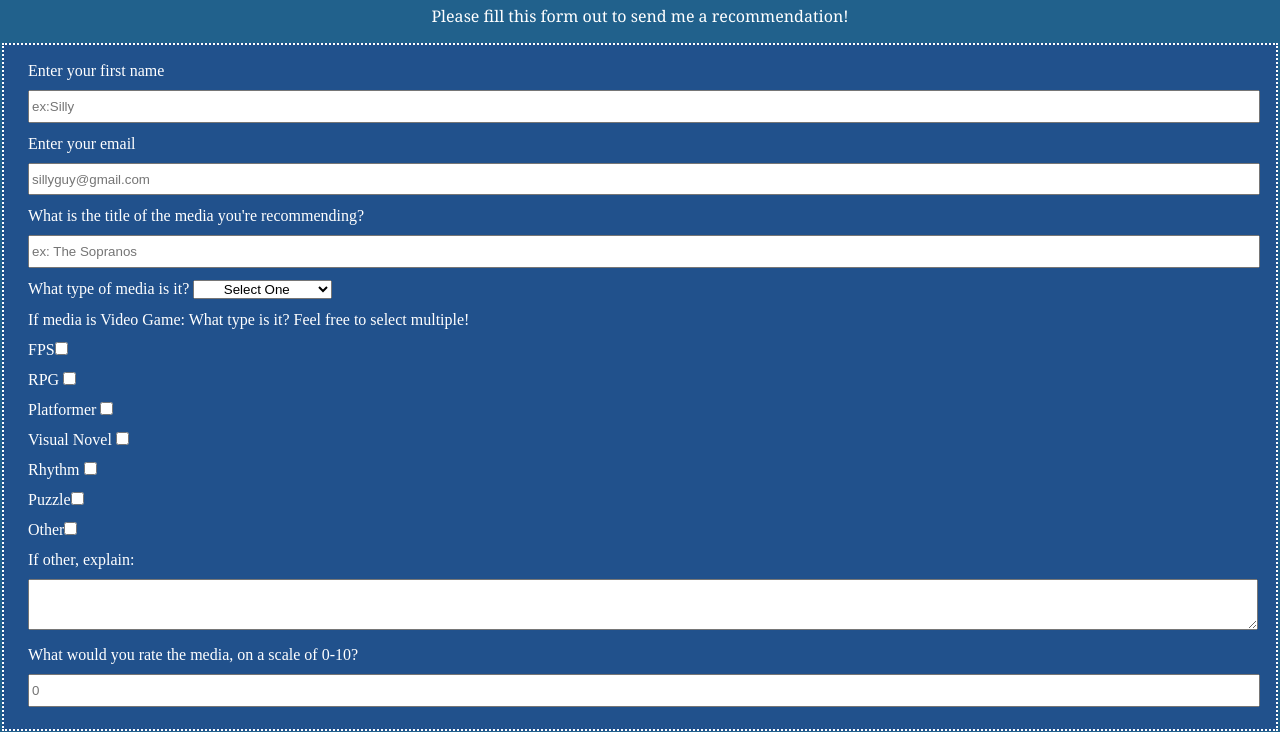
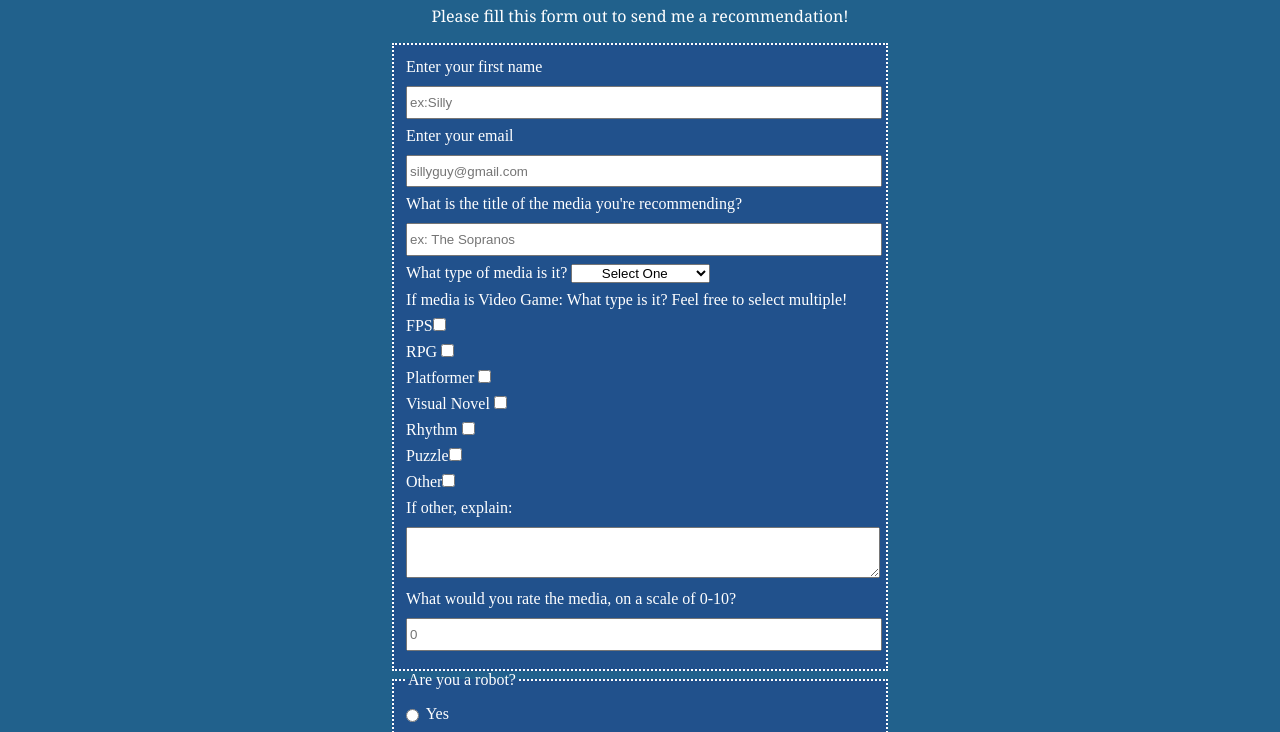
Before and after one commit to kegg7/Recommendation-Form, a plain HTML site: page index.html in a window 1280 px wide. Shown: the part 75-807 px from the top of the page. Drawn offline with Linux system fonts and the light colour scheme.

Commit message:
Update styles.css

```diff
--- a/styles.css
+++ b/styles.css
@@ -9,11 +9,13 @@ h1{
 
 body{
   background-color:#21618c;
-  width: 100%;
-  height: 100vh;
-  margin: 0;
 }
-
+form{ width: 60vw;
+  max-width: 500px;
+  min-width: 300px;
+  margin: 0 auto;
+  padding-bottom: 2em;
+}
 p {
 
   font-family:Georgia;
@@ -23,7 +25,7 @@ p {
 label {
   color:white;
   display: block;
-  margin: .75rem;
+  margin:  0.5rem 0;
 }
 input{
   margin: 10px 0 0 0;
```
